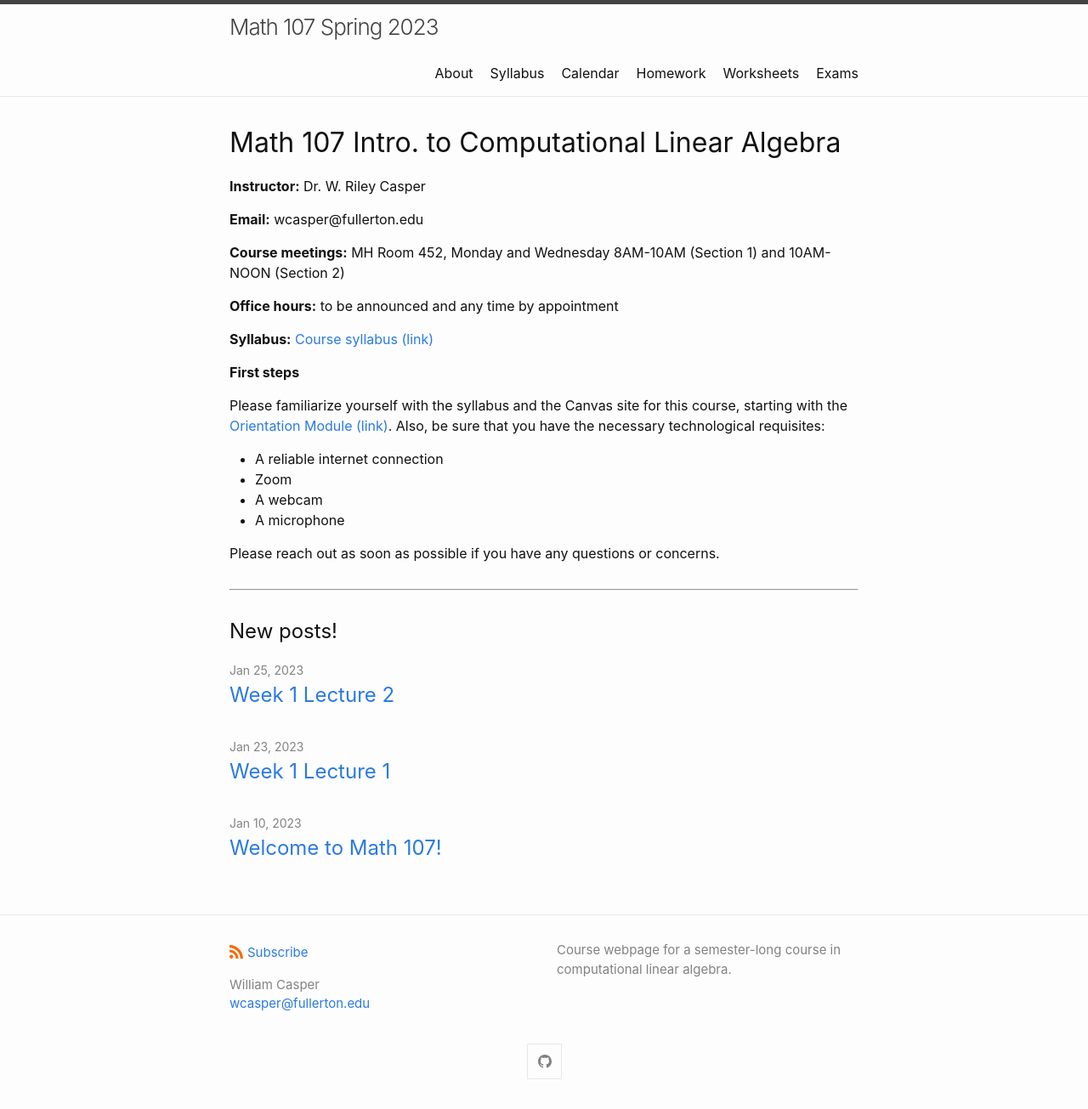
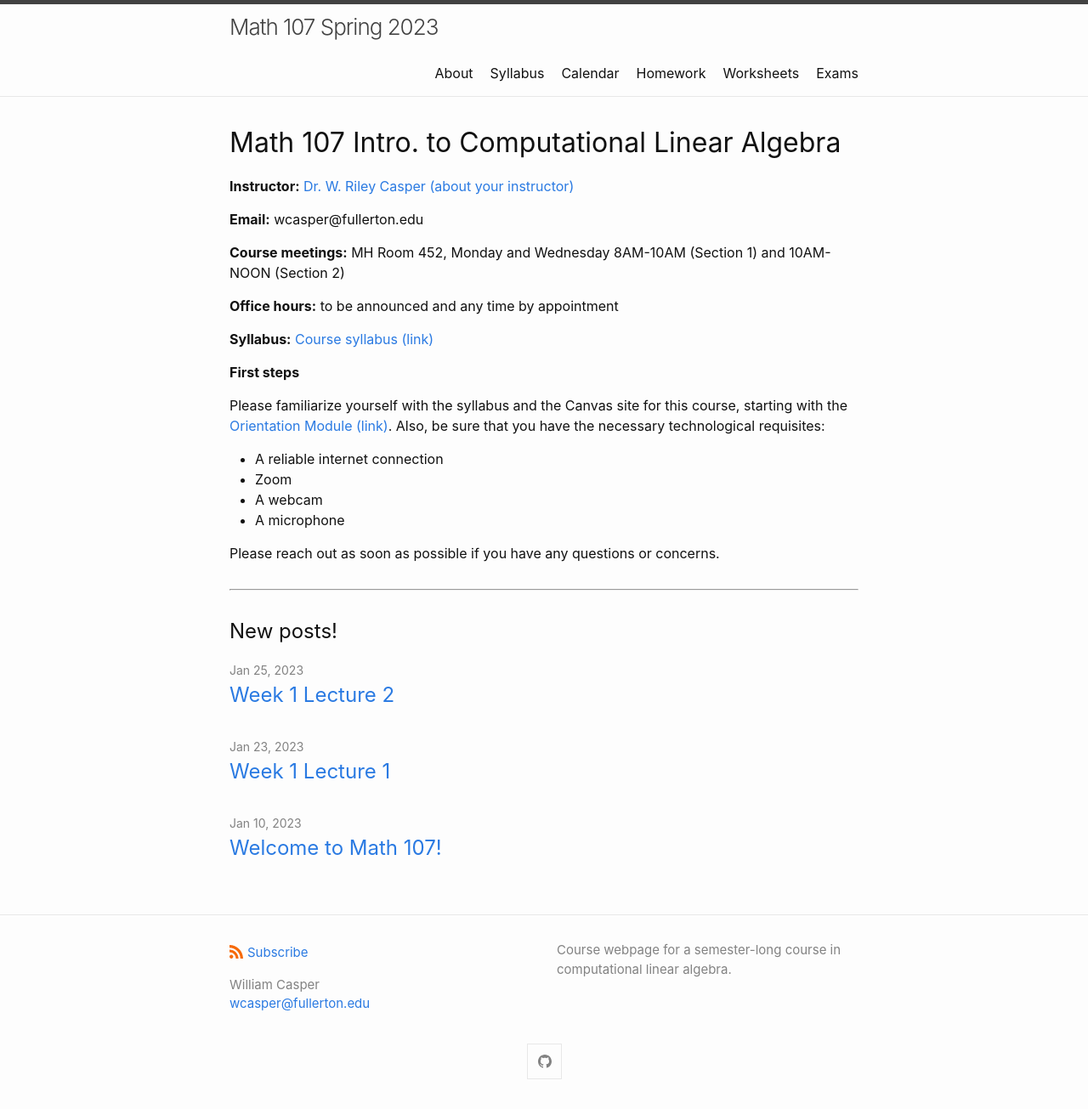
Before and after one commit to wcasper/math107spring2023, a Jekyll site: the page built from index.md, in a window 1280 px wide. Shown: the whole page at 85% size. Built offline with Jekyll 4.4.1, drawn with Linux system fonts in a browser that asks for light colours.

Commit message:
updated to include about your instructor

```diff
--- a/index.md
+++ b/index.md
@@ -10,7 +10,7 @@ title: Math 107 Intro. to Computational Linear Algebra
 ---
 
 
-**Instructor:** Dr. W. Riley Casper
+**Instructor:** <a target="_parent" href="about-your-instructor.html">Dr. W. Riley Casper (about your instructor)</a>
 
 **Email:** wcasper@fullerton.edu
 
```
